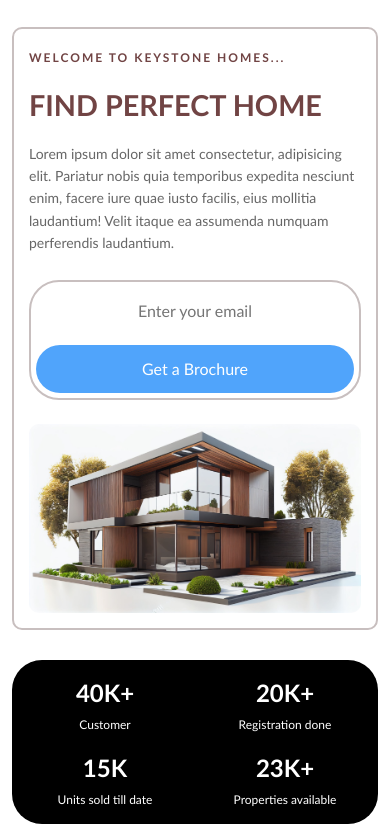
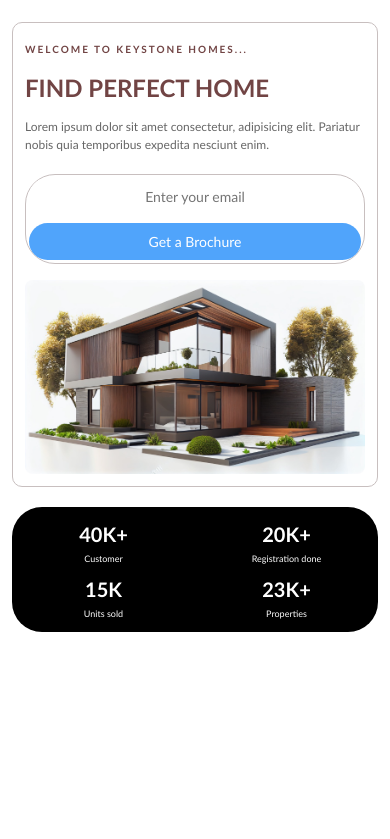
Before and after one commit to gaelfarnez-oss/OBJET, a plain HTML site: page index.html in a window 390 px wide. Shown: the part 51-890 px from the top of the page. After the commit the page ends 844 px from the top, so only its background shows below. Drawn offline with nearby package versions, Linux system fonts and the light colour scheme.

Commit message:
Update index.html

```diff
--- a/index.html
+++ b/index.html
@@ -36,7 +36,7 @@
         }
 
         .logo-img {
-            width: 200px;
+            width: 60px;
             height: auto;
         }
 
@@ -46,7 +46,7 @@
         }
 
         .k-letter {
-            font-size: 30px;
+            font-size: 28px;
             color: #6f433d;
             font-weight: bold;
         }
@@ -95,41 +95,41 @@
         /* Hero Section */
         .hero-section {
             background-color: #ffffff;
-            padding: 40px 0;
+            padding: 20px 0;
         }
 
         .content-card {
-            border: 2px solid rgb(200, 191, 191);
+            border: 1px solid rgb(200, 191, 191);
             border-radius: 10px;
-            padding: 30px 40px;
+            padding: 20px 30px;
             background: white;
         }
 
         .welcome-text {
             color: #714444;
             font-weight: bold;
-            font-size: 50px;
+            font-size: 12px;
             letter-spacing: 2px;
         }
 
         .home-title {
-            font-size: 3.5rem;
+            font-size: 2.8rem;
             color: #714444;
             font-weight: bold;
-            margin: 20px 0;
+            margin: 15px 0;
         }
 
         .description-text {
-            font-size: 20px;
-            line-height: 1.6;
+            font-size: 14px;
+            line-height: 1.5;
             color: #666;
-            margin-bottom: 25px;
+            margin-bottom: 20px;
         }
 
         .email-form {
-            border: 2px solid rgb(200, 191, 191);
+            border: 1px solid rgb(200, 191, 191);
             border-radius: 50px;
-            padding: 5px;
+            padding: 3px;
             display: flex;
             justify-content: space-between;
             align-items: center;
@@ -139,10 +139,10 @@
         .email-input {
             border: none;
             outline: none;
-            padding: 12px 20px;
+            padding: 10px 20px;
             flex: 1;
             border-radius: 50px;
-            font-size: 16px;
+            font-size: 14px;
         }
 
         .brochure-btn {
@@ -150,9 +150,10 @@
             color: white;
             background-color: #50a4fb;
             border-radius: 50px;
-            padding: 12px 30px;
+            padding: 8px 25px;
             transition: background-color 0.3s ease;
             white-space: nowrap;
+            font-size: 14px;
         }
 
         .brochure-btn:hover {
@@ -162,19 +163,19 @@
 
         .hero-image {
             width: 100%;
-            border-radius: 10px;
+            border-radius: 8px;
             height: auto;
         }
 
         /* Stats Section */
         .stats-section {
-            padding: 20px 0 40px 0;
+            padding: 10px 0 20px 0;
         }
 
         .stats-container {
             background-color: black;
-            border-radius: 25px;
-            padding: 15px 20px;
+            border-radius: 40px;
+            padding: 15px 25px;
         }
 
         .stat-item {
@@ -182,7 +183,7 @@
         }
 
         .stat-number {
-            font-size: 25px;
+            font-size: 28px;
             font-weight: bold;
             color: white;
             display: block;
@@ -190,9 +191,9 @@
 
         .stat-label {
             color: white;
-            font-size: 14px;
+            font-size: 12px;
             display: block;
-            margin-top: 5px;
+            margin-top: 3px;
         }
 
         /* Remove bottom spacing */
@@ -214,11 +215,11 @@
         /* Responsive Adjustments */
         @media (max-width: 991px) {
             .home-title {
-                font-size: 2.5rem;
+                font-size: 2.2rem;
             }
 
             .content-card {
-                padding: 20px 25px;
+                padding: 15px 20px;
             }
         }
 
@@ -240,79 +241,85 @@
             }
 
             .home-title {
-                font-size: 2rem;
+                font-size: 1.8rem;
             }
 
             .content-card {
-                padding: 20px;
+                padding: 15px;
                 margin-bottom: 0;
             }
 
             .email-form {
                 flex-direction: column;
                 border-radius: 30px;
-                gap: 10px;
+                gap: 8px;
             }
 
             .email-input {
                 width: 100%;
                 text-align: center;
+                padding: 8px 15px;
             }
 
             .brochure-btn {
                 text-align: center;
                 width: 100%;
+                padding: 8px 15px;
             }
 
             .stats-container {
                 border-radius: 30px;
-                padding: 20px;
+                padding: 15px;
             }
 
             .stat-number {
-                font-size: 28px;
+                font-size: 22px;
             }
 
             .stat-label {
-                font-size: 12px;
+                font-size: 10px;
             }
 
             .stats-section {
-                padding: 20px 0 20px 0;
+                padding: 10px 0 15px 0;
             }
         }
 
         @media (max-width: 576px) {
             .hero-section {
-                padding: 20px 0;
+                padding: 15px 0;
             }
 
             .home-title {
-                font-size: 1.8rem;
+                font-size: 1.5rem;
             }
 
             .description-text {
-                font-size: 14px;
+                font-size: 12px;
             }
 
             .welcome-text {
-                font-size: 12px;
+                font-size: 10px;
             }
 
             .content-card {
-                padding: 15px;
+                padding: 12px;
             }
 
             .stats-container {
-                padding: 15px;
+                padding: 12px;
             }
 
             .stat-number {
-                font-size: 24px;
+                font-size: 20px;
+            }
+
+            .stat-label {
+                font-size: 9px;
             }
 
             .stats-section {
-                padding: 10px 0 15px 0;
+                padding: 5px 0 10px 0;
             }
         }
 
@@ -322,7 +329,7 @@
         }
 
         .stat-item:hover {
-            transform: translateY(-5px);
+            transform: translateY(-3px);
         }
 
         .brochure-btn {
@@ -331,7 +338,7 @@
 
         .brochure-btn:hover {
             transform: translateY(-2px);
-            box-shadow: 0 5px 15px rgba(80, 164, 251, 0.3);
+            box-shadow: 0 3px 10px rgba(80, 164, 251, 0.3);
         }
 
         .hero-image {
@@ -403,15 +410,14 @@
             <div class="content-card">
                 <div class="row align-items-center">
                     <!-- Left Content -->
-                    <div class="col-lg-7 mb-4 mb-lg-0">
+                    <div class="col-lg-7 mb-3 mb-lg-0">
                         <div class="gauche">
                             <span class="welcome-text">WELCOME TO KEYSTONE HOMES...</span>
                             <div class="home">
                                 <h1 class="home-title">FIND PERFECT HOME</h1>
                                 <p class="description-text">
                                     Lorem ipsum dolor sit amet consectetur, adipisicing elit.
-                                    Pariatur nobis quia temporibus expedita nesciunt enim, facere iure quae iusto facilis,
-                                    eius mollitia laudantium! Velit itaque ea assumenda numquam perferendis laudantium.
+                                    Pariatur nobis quia temporibus expedita nesciunt enim.
                                 </p>
                                 <div class="email-form">
                                     <input type="email" class="email-input" placeholder="Enter your email">
@@ -437,13 +443,13 @@
         <div class="container">
             <div class="stats-container">
                 <div class="row text-center">
-                    <div class="col-6 col-md-3 mb-3 mb-md-0">
+                    <div class="col-6 col-md-3 mb-2 mb-md-0">
                         <div class="stat-item">
                             <strong class="stat-number">40K+</strong>
                             <span class="stat-label">Customer</span>
                         </div>
                     </div>
-                    <div class="col-6 col-md-3 mb-3 mb-md-0">
+                    <div class="col-6 col-md-3 mb-2 mb-md-0">
                         <div class="stat-item">
                             <strong class="stat-number">20K+</strong>
                             <span class="stat-label">Registration done</span>
@@ -452,13 +458,13 @@
                     <div class="col-6 col-md-3">
                         <div class="stat-item">
                             <strong class="stat-number">15K</strong>
-                            <span class="stat-label">Units sold till date</span>
+                            <span class="stat-label">Units sold</span>
                         </div>
                     </div>
                     <div class="col-6 col-md-3">
                         <div class="stat-item">
                             <strong class="stat-number">23K+</strong>
-                            <span class="stat-label">Properties available</span>
+                            <span class="stat-label">Properties</span>
                         </div>
                     </div>
                 </div>
```
